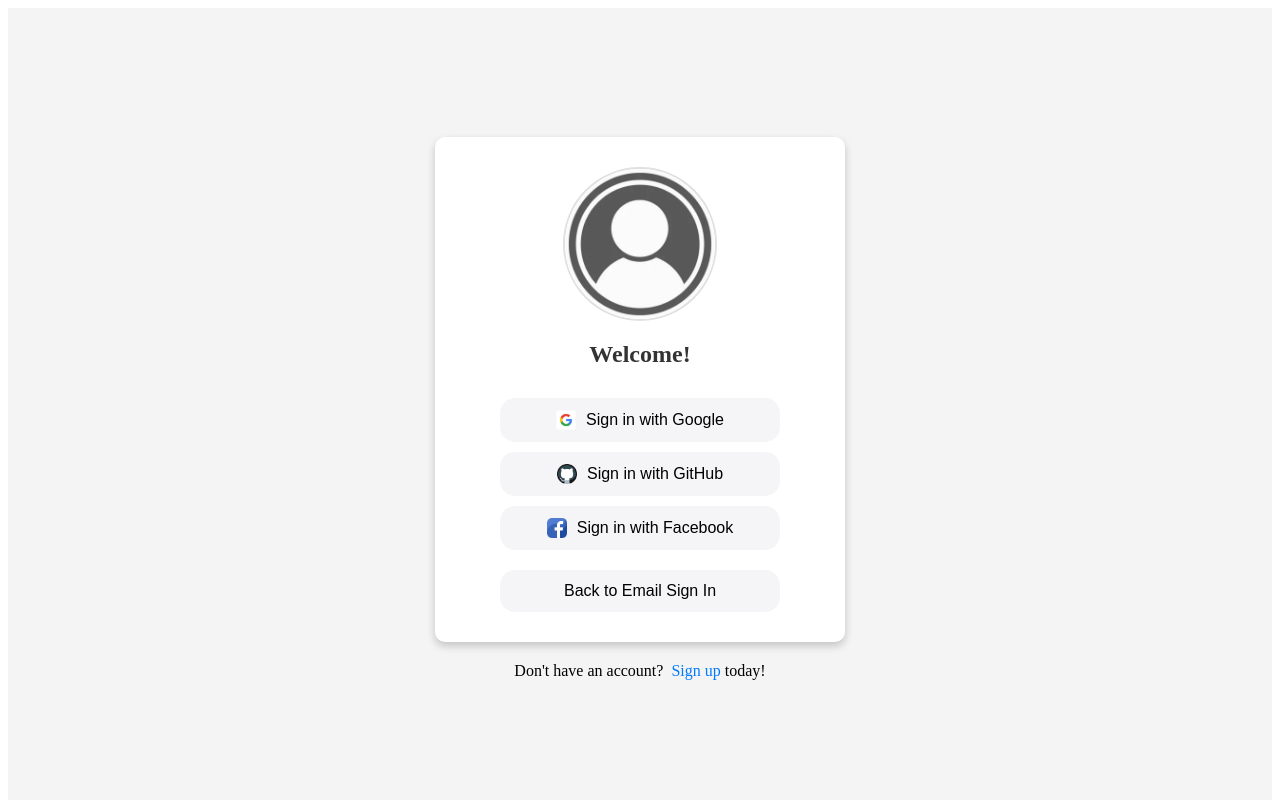
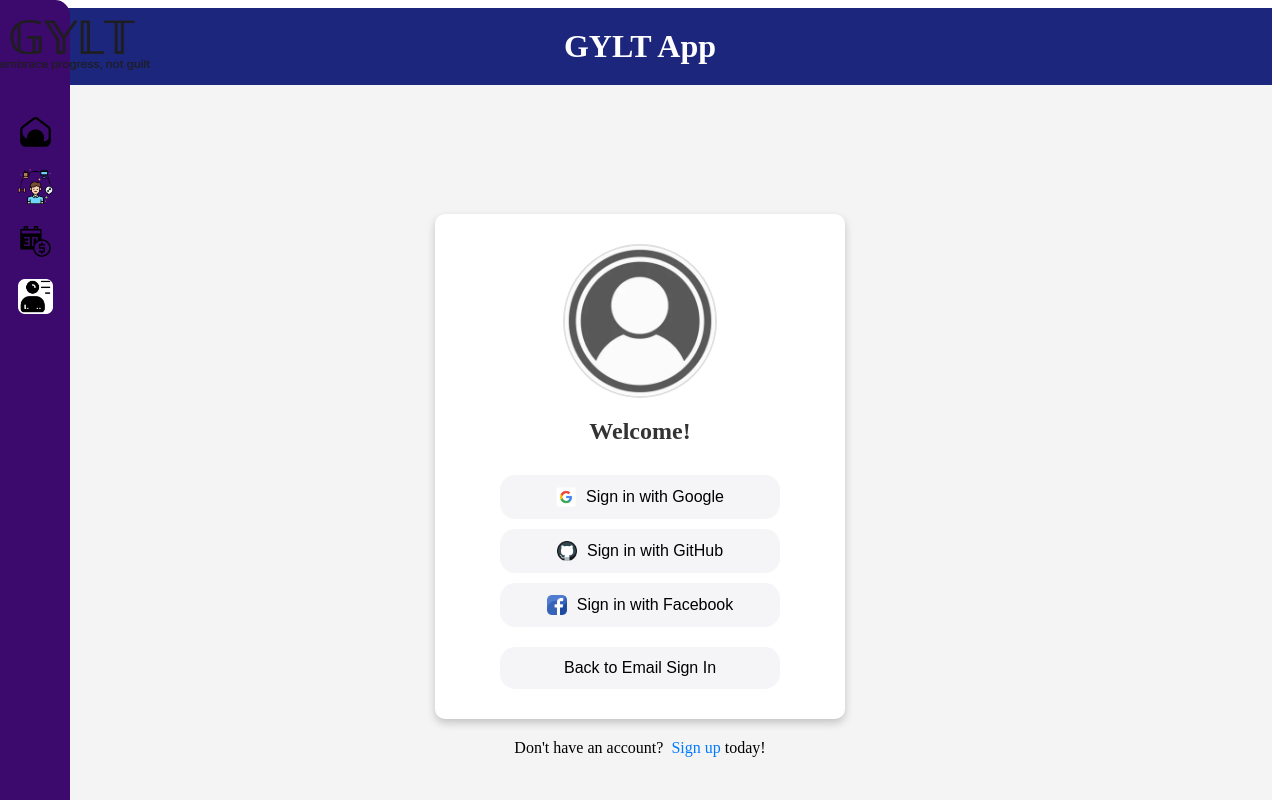
Before and after one commit to v-aru/gylt-app, a Next.js app: page /profile in a window 1280 px wide. Shown: the top 800 px of the page. Built offline with nearby package versions, Linux system fonts and the light colour scheme.

Commit message:
Update navigation component

```diff
--- a/pages/profile.js
+++ b/pages/profile.js
@@ -4,6 +4,7 @@ import { signIn, signOut } from "next-auth/react";
 import CloseEye from '../public/assets/CloseEye';
 import OpenEye from '../public/assets/OpenEye';
 import SignUpForm from "@/components/Profile/NewAccountSignUp/SignUpForm";
+import Layout from "@/components/Layout/Layout";
 //import PlaceholderImg from '../public/images/ProfileImg.png';
 
 const ProfilePage = ({ session }) => {
@@ -38,6 +39,7 @@ const ProfilePage = ({ session }) => {
   };
 
   return (
+    <Layout>
     <ProfileContainer>
       <ProfileCard>
         <ProfileImageWrapper>
@@ -177,6 +179,7 @@ const ProfilePage = ({ session }) => {
       </ProfileCard>
       <NewAccount> Don&apos;t have an account? &nbsp;<a href="#" onClick={() => setIsSigningUp(true)}>Sign up</a>&nbsp;today!</NewAccount>
     </ProfileContainer>
+    </Layout>
   );
 };
 
--- a/src/app/page.js
+++ b/src/app/page.js
@@ -1,6 +1,5 @@
 "use client";
 import styled from "styled-components";
-import Layout from "@/components/Layout/Layout";
 
 const MainContent = styled.div`
   display: flex;
--- a/src/components/Footer/Footer.jsx
+++ b/src/components/Footer/Footer.jsx
@@ -5,11 +5,14 @@ import styled from 'styled-components';
 
 const FooterContainer = styled.footer`
   background-color: #f1f1f1;
-  text-align: center;
   padding: 10px;
   position: relative;
   bottom: 0;
   width: 100%;
+
+  p {
+    text-align: right;
+  }
 `;
 
 const Footer = () => {
--- a/src/components/Layout/Layout.jsx
+++ b/src/components/Layout/Layout.jsx
@@ -2,11 +2,11 @@
 import React from 'react';
 import Header from '../Header/Header';
 import Footer from '../Footer/Footer';
+import Navigation from '../Navigation/Navigation';
 
 const Layout = ({ children }) => {
   return (
     <>
-      {/* No <html> or <head> tags here */}
       <Header />
       <main>
         {children}
--- a/src/components/Navigation/Navigation.jsx
+++ b/src/components/Navigation/Navigation.jsx
@@ -3,12 +3,14 @@ import Link from 'next/link';
 import Image from 'next/image';
 import { Nav, NavItem, NavItemsContainer } from './NavigationStyles';
 import { useState } from 'react';
+import { useRouter } from 'next/navigation';
 
 const Navigation = () => {
-  const [isExpanded, setIsExpanded] = useState(true);
+  const router = useRouter();
+  const [isExpanded, setIsExpanded] = useState(false);
 
   const toggleNav = () => {
-    setIsExpanded((prev) => !prev); // Toggle the state
+    setIsExpanded((prev) => !prev);
   };
 
   return (
@@ -18,7 +20,8 @@ const Navigation = () => {
       </div>
 
       <NavItemsContainer>
-        <NavItem isExpanded={isExpanded}>
+
+        <NavItem isExpanded={isExpanded} isActive={router.pathname === "/"}>
           <Link href="/">
           {/* Dashboard */}
             <Image src="/images/dashboard.svg" alt="Dashboard" width={35} height={35} />
@@ -26,30 +29,32 @@ const Navigation = () => {
           </Link>
         </NavItem>
 
-        <NavItem isExpanded={isExpanded}>
+        <NavItem isExpanded={isExpanded} isActive={router.pathname === "/habits"}>
           <Link href="/habits">
           {/* Habits */}
-            <Image src="/images/habits.png" alt="Habits" width={40} height={40} />
+            <Image src="/images/habits.png" alt="Habits" width={35} height={35} />
             <span>Habits</span>
           </Link>
         </NavItem>
 
-        <NavItem isExpanded={isExpanded}>
+        <NavItem isExpanded={isExpanded} isActive={router.pathname === "/subscriptions"}>
           <Link href="/subscriptions">
           {/* Subscriptions */}
-            <Image src="/images/subscriptions.svg" alt="Subscriptions" width={40} height={40} />
+            <Image src="/images/subscriptions.svg" alt="Subscriptions" width={35} height={35} />
             <span>Subscriptions</span>
           </Link>
         </NavItem>
 
-        <NavItem isExpanded={isExpanded}>
+        <NavItem isExpanded={isExpanded} isActive={router.pathname === "/profile"}>
           <Link href="/profile">
           {/* Subscriptions */}
             <Image src="/images/profileIcon.png" alt="Profile" width={35} height={35} />
             <span>Profile</span>
           </Link>
         </NavItem>
+
       </NavItemsContainer>
+
     </Nav>
   );
 };
--- a/src/components/Navigation/NavigationStyles.js
+++ b/src/components/Navigation/NavigationStyles.js
@@ -3,51 +3,64 @@ import styled from 'styled-components';
 export const Nav = styled.nav`
   display: flex;
   position: fixed;
+  top: 0;
   left: 0;
   flex-direction: column;
   justify-content: flex-start;
   height: 100%;
-  width: ${({ isExpanded }) => (isExpanded ? '200px' : '90px')};
+  width: ${({ isExpanded }) => (isExpanded ? '180px' : '70px')};
   padding: 20px 0;
   gap: 10px;
-  background-color: #99c1de;
+  background-color: #3c096c;
   border-radius: 0 15px 15px 0;
   z-index: 1000;
-  transition: width 0.3s;
-
-//   .nav-items {
-//     display: flex;
-//     flex-direction: column;
-//     gap: 50px;
-//   }
-
-//   a {
-//     margin-bottom: 20px;
-//     text-align: center;
-//     display: flex;
-//     justify-content: center;
-//   }
+  transition: width 0.3s ease-in-out;
 `;
 
 export const NavItemsContainer = styled.div`
   display: flex;
-  flex-direction: column; // Change to column to stack items vertically
-  justify-content: space-evenly; // Distribute space evenly
-  height: calc(100% - 80px); // Adjust height to avoid overflow
-  padding-top: 20px; // Add padding on top to space out from logo
+  flex-direction: column;
+  justify-content: flex-start;
+  height: calc(100% - 100px);
+  padding-top: 20px;
 `;
 
 export const NavItem = styled.div`
   display: flex;
   align-items: center;
-  justify-content: center;
-  gap: 10px;
-  transition: opacity 0.3s;
-  text-align: justify;
+  justify-content: ${({ isExpanded }) => (isExpanded ? 'flex-start' : 'center')};
+  padding: 10px 20px;
+  width: 100%;
+  box-sizing: border-box;
+  transition: justify-content 0.3s, gap 0.3s;
   cursor: pointer;
+
+  a {
+    display: flex;
+    align-items: center;
+    text-align: left;
+    width: 100%;
+    color: #B5C0D0;
+    gap: ${({ isExpanded }) => (isExpanded ? '10px' : '0px')};
+    justify-content: ${({ isExpanded }) => (isExpanded ? 'flex-start' : 'center')};
+
+    ${({ isActive }) =>
+      isActive && `
+        background-color: #7b2cbf;
+        border-radius: 5px;
+    `}
+
+    img {
+      object-fit: contain;
+      transition: margin 0.3s ease-in-out;
+      margin-left: ${({ isExpanded }) => (isExpanded ? '0px' : '0px')};
+    }
+  }
 
   span {
     opacity: ${({ isExpanded }) => (isExpanded ? 1 : 0)};
-    margin-left: 10px;
+    transition: opacity 0.3s ease-in-out;
+    white-space: nowrap;
+    display: ${({ isExpanded }) => (isExpanded ? 'inline-block' : 'none')};
   }
 `;
```
